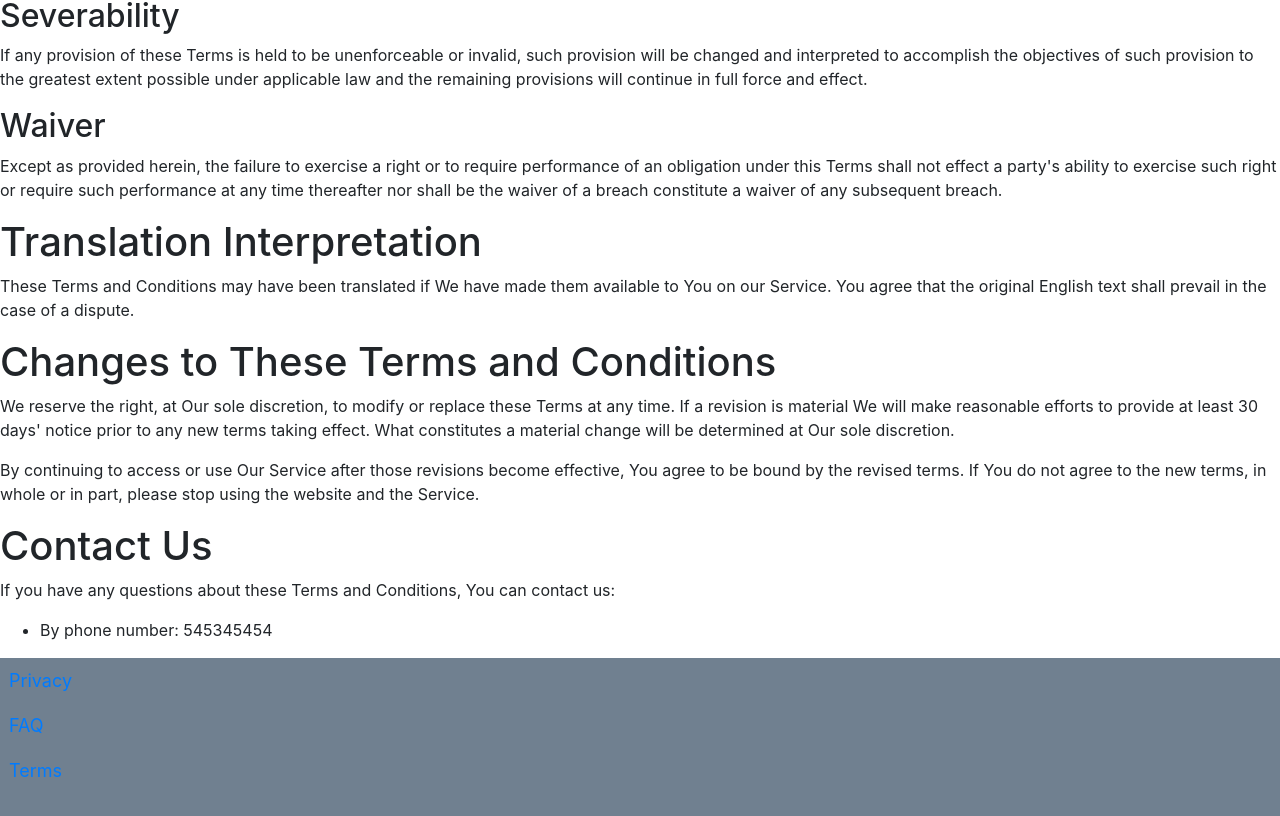
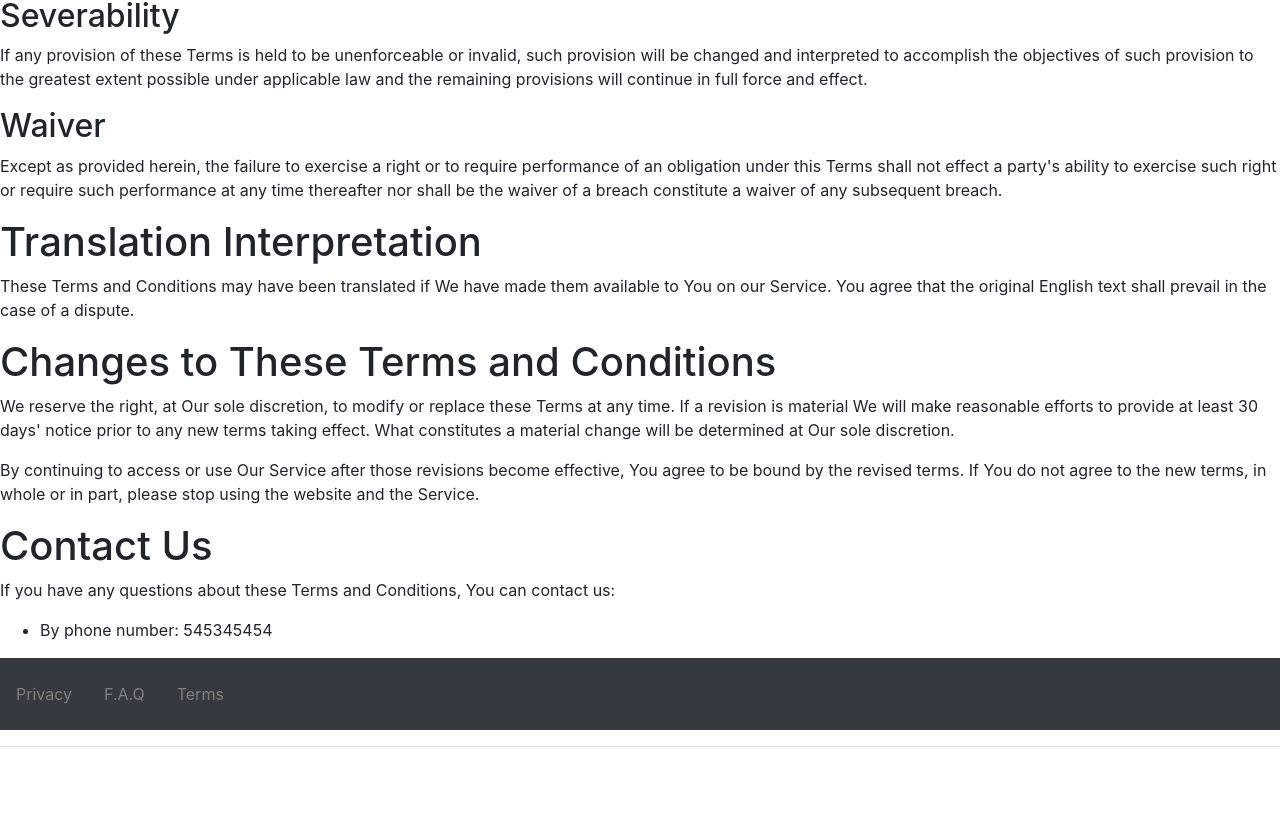
Before and after one commit to Aurelien-Lamarre/flint-store, a React (Create React App) app in the folder flint-store/: page /terms in a window 1280 px wide. Shown: the part 2956-3772 px from the top of the page. After the commit the page ends 3719 px from the top, so only its background shows below. Built offline with nearby package versions, Linux system fonts and the light colour scheme.

Commit message:
add footer with white line in the bottom

```diff
--- a/flint-store/src/components/Footer.css
+++ b/flint-store/src/components/Footer.css
@@ -1,4 +1,10 @@
-.footerlink{
-  margin: 0.5em;
-  font-size: large;
+.NavItemLink {
+  color: grey;
 }
+
+@media only screen and (max-width:760px){
+  .NavItemFooterCss {
+    display: flex;
+    flex-direction: column;
+  }
+}
--- a/flint-store/src/components/Footer.jsx
+++ b/flint-store/src/components/Footer.jsx
@@ -1,23 +1,50 @@
+
 import React from 'react';
-import { Link } from 'react-router-dom';
-import Styled from 'styled-components';
-import './Footer.css'
+import { Nav, NavItem, NavLink } from 'reactstrap';
+import styled from 'styled-components'
+import "./Footer.css"
 
-const FooterWrap = Styled.div`
-  display:flex;
-  flex-direction: column;
-  height: 10em;
-  width:100%;
-  background: slategrey;
-  `;
+const NavFooter = styled.div`
+  display: flex;
+  background-color: #343a40;
+  font-size: 1em;
+  align-items: center;
+  flex-wrap: wrap;
+  padding-top: 1em;
+  padding-bottom: 1em;
+  margin-top: 1em
+`;
 
-const Footer = () => {
+const NavItemFooter = styled.div`
+color: white;
+text-decoration: none
+margin right: 1em
+`;
+
+const NaviLink = styled.link`
+color: white;
+text-decoration: none
+margin right: 1em
+margin top : 1em
+padding top: 10em
+`;
+
+const Footer = (props) => {
   return (
-    <FooterWrap>
-      <Link className='footerlink' to='/privacy'>Privacy</Link>
-      <Link className='footerlink' to='/faq'>FAQ</Link>
-      <Link className='footerlink' to='/terms'>Terms</Link>
-    </FooterWrap>
+    <div>
+      <NavFooter className="NavItemFooterCss">
+        <NavItemFooter>
+          <NavLink className="NavItemLink" href="/privacy">Privacy</NavLink>
+        </NavItemFooter>
+        <NavItemFooter>
+          <NavLink className="NavItemLink" href="/faq">F.A.Q</NavLink>
+        </NavItemFooter>
+        <NavItemFooter>
+          <NavLink className="NavItemLink" href="/terms">Terms</NavLink>
+        </NavItemFooter>
+      </NavFooter>
+      <hr />
+    </div>
   );
 }
 
```
